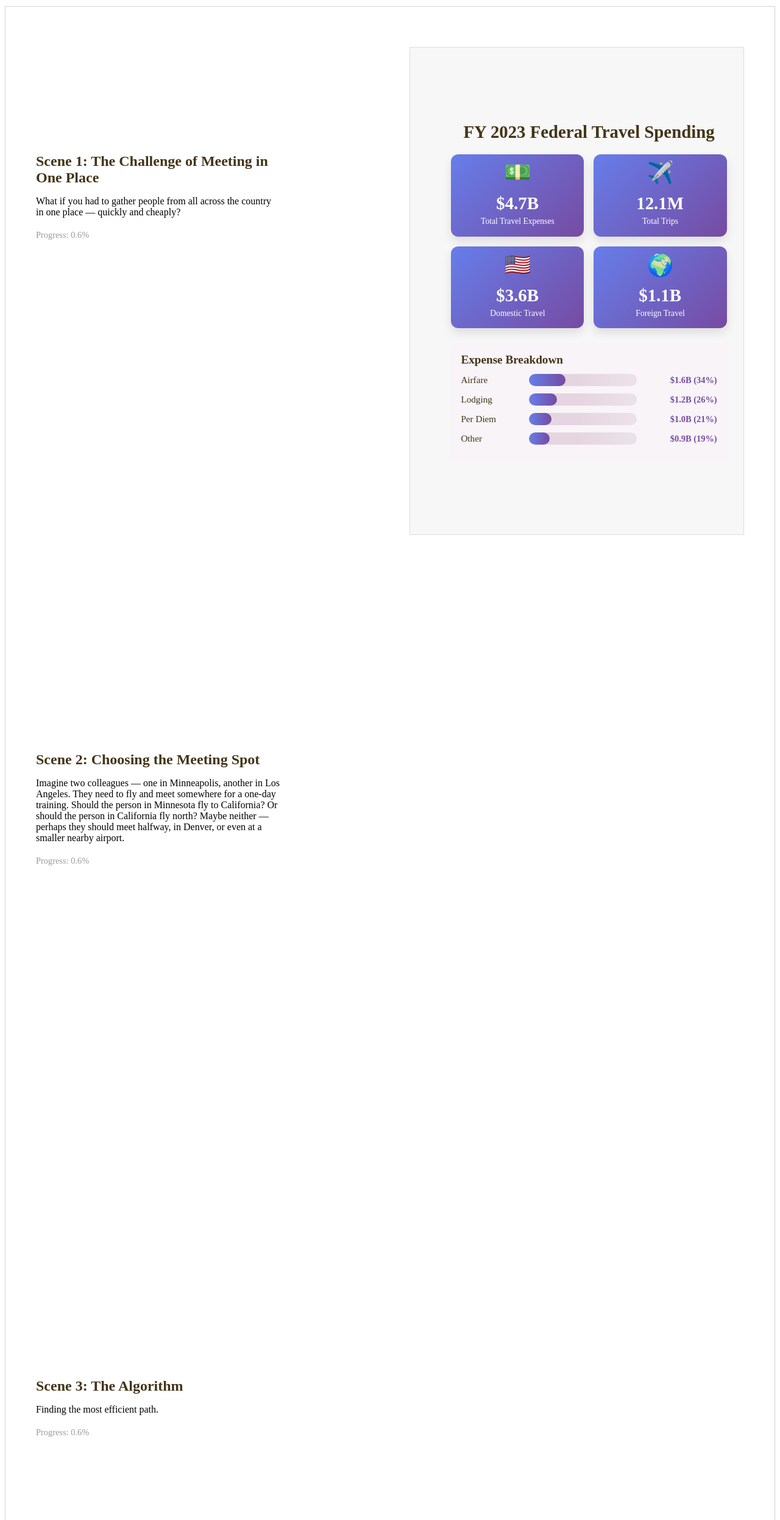
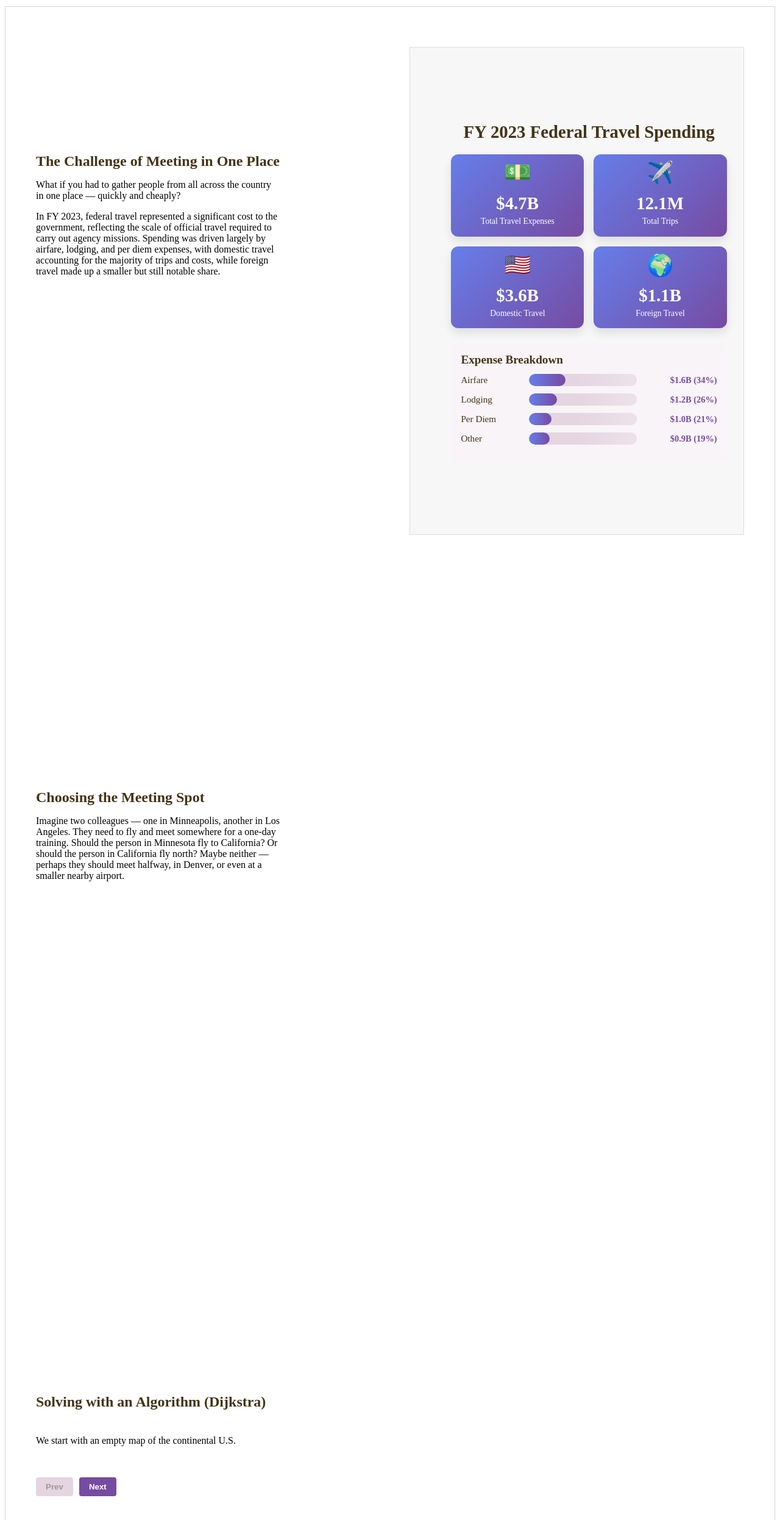
Before and after one commit to hahnemann/route-wise, a SvelteKit app in the folder route-wise/: page / in a window 1280 px wide. Shown: the top 2492 px of the page at 61% size. Built offline with nearby package versions, Linux system fonts and the light colour scheme; no server answers.

Commit message:
Scene 5 - final

```diff
--- a/route-wise/src/lib/PythonUSMap.svelte
+++ b/route-wise/src/lib/PythonUSMap.svelte
@@ -8,6 +8,7 @@
         height?: number;
         pythonAirports?: any[];
         airports?: any[];
+        animationStep?: number;
     };
 
     // Props, using Svelte 5 runes-style
@@ -21,6 +22,7 @@
         height = 550,
         pythonAirports = [],
         airports = [],
+        animationStep = 0,
     }: MapProps = $props();
     let states = $state<any[]>([]);
 
@@ -51,18 +53,66 @@
         />
     {/each}
 
-    <!-- All airports as small gray dots -->
-    {#each pythonAirports as ap}
+    {#if animationStep > 0}
+        {#key animationStep}
+            {#each animationStep === 1 ? pythonAirports : airports as ap}
                 {#if projection([ap.lon, ap.lat])}
+                    {@const isHub =
+                        ["DTW", "PHX", "LAS"].includes(ap.iata) &&
+                        animationStep >= 3}
+                    {@const isMCI = ap.iata === "MCI" && animationStep >= 4}
+                    {@const isSEA = ap.iata === "SEA" && animationStep === 5}
+                    {@const isFocus = isHub || isMCI || isSEA}
                     <circle
                         cx={projection([ap.lon, ap.lat])[0]}
                         cy={projection([ap.lon, ap.lat])[1]}
-                r={3}
-                fill="#666"
-                opacity="0.6"
+                        r={isFocus ? 8 : 3}
+                        fill={isSEA
+                            ? "red"
+                            : isMCI
+                              ? "red"
+                              : isHub
+                                ? ap.iata === "DTW"
+                                    ? "orange"
+                                    : ap.iata === "PHX"
+                                      ? "deepskyblue"
+                                      : "limegreen"
+                                : "#666"}
+                        stroke={isFocus ? "white" : "none"}
+                        stroke-width={isFocus ? 2 : 0}
+                        opacity={isFocus ? 1 : 0.6}
+                        in:fade={{ duration: 800 }}
                     />
                 {/if}
             {/each}
+        {/key}
+    {/if}
+
+    {#if animationStep === 5}
+        {#each airports.filter((ap) => ap.iata === "MCI") as mci}
+            {@const pos = projection([mci.lon, mci.lat])}
+            {#if pos}
+                <g in:fade={{ duration: 800 }}>
+                    <line
+                        x1={pos[0] - 8}
+                        y1={pos[1] - 8}
+                        x2={pos[0] + 8}
+                        y2={pos[1] + 8}
+                        stroke="black"
+                        stroke-width="3"
+                    />
+                    <line
+                        x1={pos[0] + 8}
+                        y1={pos[1] - 8}
+                        x2={pos[0] - 8}
+                        y2={pos[1] + 8}
+                        stroke="black"
+                        stroke-width="3"
+                    />
+                </g>
+            {/if}
+        {/each}
+    {/if}
 </svg>
 
 <style>
--- a/route-wise/src/routes/ScrollyCard.svelte
+++ b/route-wise/src/routes/ScrollyCard.svelte
@@ -5,6 +5,7 @@
     };
     let { routes }: Props = $props();
 
+    import { fade } from "svelte/transition";
     import { onMount } from "svelte";
     import { Scrolly } from "$lib";
     import MapScene from "$lib/MapScene.svelte";
@@ -20,6 +21,7 @@
         [key: string]: any; // Allow dynamic path and cost columns
     };
     let myProgress = $state(0);
+    let animationStep = $state(0);
     let meetingRoutes = $state<MeetingRoute[]>([]);
     let activeIata: string | null = $state(null);
     let originIatas = $state<string[]>([]);
@@ -48,7 +50,12 @@
     };
 
     async function computeMeeting() {
-        console.log("computeMeeting CALLED with:", selectedIata1, selectedIata2, selectedIata3);
+        console.log(
+            "computeMeeting CALLED with:",
+            selectedIata1,
+            selectedIata2,
+            selectedIata3,
+        );
         if (!selectedIata1 || !selectedIata2 || !selectedIata3) return;
 
         isComputingMeeting = true;
@@ -86,7 +93,12 @@
     }
 
     $effect(() => {
-        console.log("Dropdown values:", selectedIata1, selectedIata2, selectedIata3);
+        console.log(
+            "Dropdown values:",
+            selectedIata1,
+            selectedIata2,
+            selectedIata3,
+        );
     });
 
     $effect(() => {
@@ -181,12 +193,20 @@
 <Scrolly bind:progress={myProgress}>
     <div class="card-stack">
         <div class="card">
-            <h3>Scene 1: The Challenge of Meeting in One Place</h3>
+            <h3>The Challenge of Meeting in One Place</h3>
             <p>
                 What if you had to gather people from all across the country in
                 one place — quickly and cheaply?
             </p>
-            <p class="progress-indicator">Progress: {myProgress.toFixed(1)}%</p>
+            <p>
+                In FY 2023, federal travel represented a significant cost to the
+                government, reflecting the scale of official travel required to
+                carry out agency missions. Spending was driven largely by
+                airfare, lodging, and per diem expenses, with domestic travel
+                accounting for the majority of trips and costs, while foreign
+                travel made up a smaller but still notable share.
+            </p>
+            <!-- <p class="progress-indicator">Progress: {myProgress.toFixed(1)}%</p> -->
         </div>
 
         <!-- <div class="card">
@@ -209,7 +229,7 @@
         </div> -->
 
         <div class="card">
-            <h3>Scene 2: Choosing the Meeting Spot</h3>
+            <h3>Choosing the Meeting Spot</h3>
             <p>
                 Imagine two colleagues — one in Minneapolis, another in Los
                 Angeles. They need to fly and meet somewhere for a one-day
@@ -225,13 +245,13 @@
                 time—that we must visualize to identify the single, optimal
                 route for a group of people to meet.
             </p> -->
-            <p class="progress-indicator">Progress: {myProgress.toFixed(1)}%</p>
+            <!-- <p class="progress-indicator">Progress: {myProgress.toFixed(1)}%</p> -->
         </div>
 
-        <div class="card">
+        <!-- <div class="card">
             <h3>Scene 3: The Algorithm</h3>
             <p>Finding the most efficient path.</p>
-            <!-- <p>
+            <p>
                 When we consider cost and time as weights on the connections
                 (edges) between cities (nodes) as a graph, this problem becomes
                 a classic shortest path challenge. We can use
@@ -244,11 +264,11 @@
                 </a>
                 to mathematically solve this network problem and find the most efficient
                 route.
-            </p> -->
+            </p>
             <p class="progress-indicator">Progress: {myProgress.toFixed(1)}%</p>
-        </div>
+        </div> -->
 
-        <div class="card">
+        <!-- <div class="card">
             <h3>Scene 4: What is Optimal?</h3>
             <p>
                 An optimal solution is not just the cheapest or fastest route,
@@ -258,21 +278,88 @@
                 are only considering cost.
             </p>
             <p class="progress-indicator">Progress: {myProgress.toFixed(1)}%</p>
-        </div>
+        </div> -->
 
         <div class="card">
-            <h3>Solving with Python</h3>
-            <p>
-                Visualizing the solution and provide a definitive answer to the
-                travel problem, as recommended by GAO.
-            </p>
+            <h3>Solving with an Algorithm (Dijkstra)</h3>
+            <div class="text-sequence-container">
+                {#if animationStep === 0}
+                    <p in:fade={{ duration: 300 }} out:fade={{ duration: 300 }}>
+                        We start with an empty map of the continental U.S.
+                    </p>
+                {:else if animationStep === 1}
+                    <p in:fade={{ duration: 300 }} out:fade={{ duration: 300 }}>
+                        We add all airports with an International Air Transport
+                        Association (IATA) code on the map.
+                    </p>
+                {:else if animationStep === 2}
+                    <p in:fade={{ duration: 300 }} out:fade={{ duration: 300 }}>
+                        We keep only the airports that have airlines with
+                        government contracts. Government employees are only
+                        allowed to fly in these carriers.
+                    </p>
+                {:else if animationStep === 3}
+                    <p in:fade={{ duration: 300 }} out:fade={{ duration: 300 }}>
+                        Suppose colleagues in
+                        <span style="color: orange; font-weight: bold;"
+                            >Detroit(DTW)</span
+                        >,
+                        <span style="color: deepskyblue; font-weight: bold;"
+                            >Phoenix(PHX)</span
+                        >, and
+                        <span style="color: limegreen; font-weight: bold;"
+                            >Las Vegas(LAS)</span
+                        >
+                        need to meet.
+                    </p>
+                {:else if animationStep === 4}
+                    <p in:fade={{ duration: 300 }} out:fade={{ duration: 300 }}>
+                        If we were to guess the optimal meeting place, distance
+                        comes to mind. One would think that shorter distances
+                        reduce total airfare cost. In this case, flying to an
+                        airport in <span style="color: red; font-weight: bold;"
+                            >Kansas (MCI)</span
+                        > makes sense.
+                    </p>
+                {:else if animationStep === 5}
+                    <p in:fade={{ duration: 300 }} out:fade={{ duration: 300 }}>
+                        Algorithms like Dijkstra can find optimal (best)
+                        solutions when the problem is well defined, in this
+                        case, the lowest minimum airfare cost in total. Against
+                        commmon sense due to a longer travel distance, the
+                        optimal meeting place in this case is <span
+                            style="color: red; font-weight: bold;"
+                            >Seattle (SEA)</span
+                        >.
+                    </p>
+                {/if}
+            </div>
+            <div class="button-group">
+                <button
+                    onclick={() =>
+                        (animationStep = Math.max(0, animationStep - 1))}
+                    disabled={animationStep === 0}
+                    class="nav-button"
+                >
+                    Prev
+                </button>
+                <button
+                    onclick={() =>
+                        (animationStep = Math.min(5, animationStep + 1))}
+                    disabled={animationStep === 5}
+                    class="nav-button"
+                >
+                    Next
+                </button>
+            </div>
             <!-- <p class="progress-indicator">Progress: {myProgress.toFixed(1)}%</p> -->
         </div>
 
         <div class="card">
             <h3>The Optimal Meeting Place</h3>
             <p>
-                Choose three airports from the contiguous U.S. to determine the optimal meeting place.
+                You try it! Choose three airports from the contiguous U.S. to
+                determine the optimal meeting place.
             </p>
             <!-- Dropdown 1 -->
             <label><strong>Airport 1:</strong></label>
@@ -331,66 +418,95 @@
         <div class="viz-panel">
             <div class="viz-content">
                 <!-- <p>Progress: {myProgress.toFixed(1)}%</p> -->
-                {#if myProgress < 14.29}
+                {#if myProgress < 20.0}
                     <div class="dashboard-scene-1">
                         <h2>FY 2023 Federal Travel Spending</h2>
                         <div class="dashboard-stats">
-                            <div class="stat-item fade-in-up" style="--delay: 0.1s">
+                            <div
+                                class="stat-item fade-in-up"
+                                style="--delay: 0.1s"
+                            >
                                 <div class="stat-icon">💵</div>
                                 <div class="stat-number">$4.7B</div>
-                                <div class="stat-label">Total Travel Expenses</div>
+                                <div class="stat-label">
+                                    Total Travel Expenses
                                 </div>
-                            <div class="stat-item fade-in-up" style="--delay: 0.2s">
+                            </div>
+                            <div
+                                class="stat-item fade-in-up"
+                                style="--delay: 0.2s"
+                            >
                                 <div class="stat-icon">✈️</div>
                                 <div class="stat-number">12.1M</div>
                                 <div class="stat-label">Total Trips</div>
                             </div>
-                            <div class="stat-item fade-in-up" style="--delay: 0.3s">
+                            <div
+                                class="stat-item fade-in-up"
+                                style="--delay: 0.3s"
+                            >
                                 <div class="stat-icon">🇺🇸</div>
                                 <div class="stat-number">$3.6B</div>
                                 <div class="stat-label">Domestic Travel</div>
                             </div>
-                            <div class="stat-item fade-in-up" style="--delay: 0.4s">
+                            <div
+                                class="stat-item fade-in-up"
+                                style="--delay: 0.4s"
+                            >
                                 <div class="stat-icon">🌍</div>
                                 <div class="stat-number">$1.1B</div>
                                 <div class="stat-label">Foreign Travel</div>
                             </div>
                         </div>
 
-                        <div class="expense-breakdown fade-in" style="--delay: 0.5s">
+                        <div
+                            class="expense-breakdown fade-in"
+                            style="--delay: 0.5s"
+                        >
                             <h3>Expense Breakdown</h3>
                             <div class="expense-row">
                                 <span class="expense-label">Airfare</span>
                                 <div class="expense-bar">
-                                    <div class="expense-fill" style="width: 34%"></div>
+                                    <div
+                                        class="expense-fill"
+                                        style="width: 34%"
+                                    ></div>
                                 </div>
                                 <span class="expense-amount">$1.6B (34%)</span>
                             </div>
                             <div class="expense-row">
                                 <span class="expense-label">Lodging</span>
                                 <div class="expense-bar">
-                                    <div class="expense-fill" style="width: 26%"></div>
+                                    <div
+                                        class="expense-fill"
+                                        style="width: 26%"
+                                    ></div>
                                 </div>
                                 <span class="expense-amount">$1.2B (26%)</span>
                             </div>
                             <div class="expense-row">
                                 <span class="expense-label">Per Diem</span>
                                 <div class="expense-bar">
-                                    <div class="expense-fill" style="width: 21%"></div>
+                                    <div
+                                        class="expense-fill"
+                                        style="width: 21%"
+                                    ></div>
                                 </div>
                                 <span class="expense-amount">$1.0B (21%)</span>
                             </div>
                             <div class="expense-row">
                                 <span class="expense-label">Other</span>
                                 <div class="expense-bar">
-                                    <div class="expense-fill" style="width: 19%"></div>
+                                    <div
+                                        class="expense-fill"
+                                        style="width: 19%"
+                                    ></div>
                                 </div>
                                 <span class="expense-amount">$0.9B (19%)</span>
                             </div>
                         </div>
                     </div>
-                {:else if myProgress < 35.1}
-                    <p>Scene 2</p>
+                {:else if myProgress < 60.0}
+                    <!-- <p>Scene 2</p> -->
                     <p>
                         It sounds simple, but once you add just one more
                         traveler, the choices explode. Each possible meeting
@@ -428,7 +544,7 @@
                             on:hover={handleHover}
                         />
                     </div>
-                {:else if myProgress < 57.9}
+                    <!-- {:else if myProgress < 57.9}
                     <p>Scene 3</p>
                     <p>
                         To solve the meeting-city problem, we turned to
@@ -471,8 +587,8 @@
                                 University).
                             </figcaption>
                         </figure>
-                    </div>
-                {:else if myProgress < 82.1}
+                    </div> -->
+                    <!-- {:else if myProgress < 82.1}
                     <p>Scene 4</p>
                     <div class="image-gallery">
                         <figure>
@@ -484,17 +600,15 @@
                                 Figure 4: A-Star Algorithm (Wikimedia Commons).
                             </figcaption>
                         </figure>
-                    </div>
+                    </div> -->
                 {:else if myProgress <= 97.0}
                     <!-- <p>Scene 5</p> -->
                     <PythonUSMap
                         width={900}
                         height={550}
                         {pythonAirports}
-                        {selectedIata1}
-                        {selectedIata2}
-                        {selectedIata3}
-                        meetingAirport={meetingAirport}
+                        {airports}
+                        {animationStep}
                     />
                     <!-- <p>
                         We plan to connect the Svelte visualization to Python
@@ -549,7 +663,7 @@
                         {selectedIata1}
                         {selectedIata2}
                         {selectedIata3}
-                        meetingAirport={meetingAirport}
+                        {meetingAirport}
                     />
                     <!-- <div class="image-gallery">
                         <figure>
@@ -583,6 +697,47 @@
 </Scrolly>
 
 <style>
+    .text-sequence-container {
+        display: grid;
+        grid-template-areas: "overlay";
+        min-height: 80px; /* Adjust to fit your longest text */
+        align-items: center;
+        margin-bottom: 20px; [cite: 140]
+    }
+
+    .text-sequence-container p {
+        grid-area: overlay;
+        margin: 0; [cite: 141]
+    }
+
+    .button-group {
+        display: flex;
+        gap: 10px; [cite: 149]
+    }
+
+    .nav-button {
+    padding: 8px 16px;
+    background-color: #764ba2; /* Your primary purple */
+    color: #ffffff;            /* Explicitly set text to white */
+    border: none;
+    border-radius: 4px;        /* Matches your stat-item rounding  */
+    cursor: pointer;
+    font-weight: 600;
+    transition: background-color 0.3s ease, color 0.3s ease, transform 0.2s;
+    }
+
+    .nav-button:hover {
+        background-color: #667eea; /* Lighter purple/blue on hover  */
+        transform: translateY(-2px); /* Subtle lift effect [cite: 163] */
+    }
+
+    .nav-button:disabled {
+        background-color: #e5d5e0; /* Matches your progress bar background  */
+        color: #999;               /* Muted text for disabled state [cite: 145] */
+        cursor: not-allowed;
+        transform: none;
+    }
+
     .card-stack {
         /* This container ensures the cards are the main scrollable content */
         max-width: 400px; /* Optional: Constrain width for better readability */
```
Lines whose indentation alone changed are shown as unchanged.
